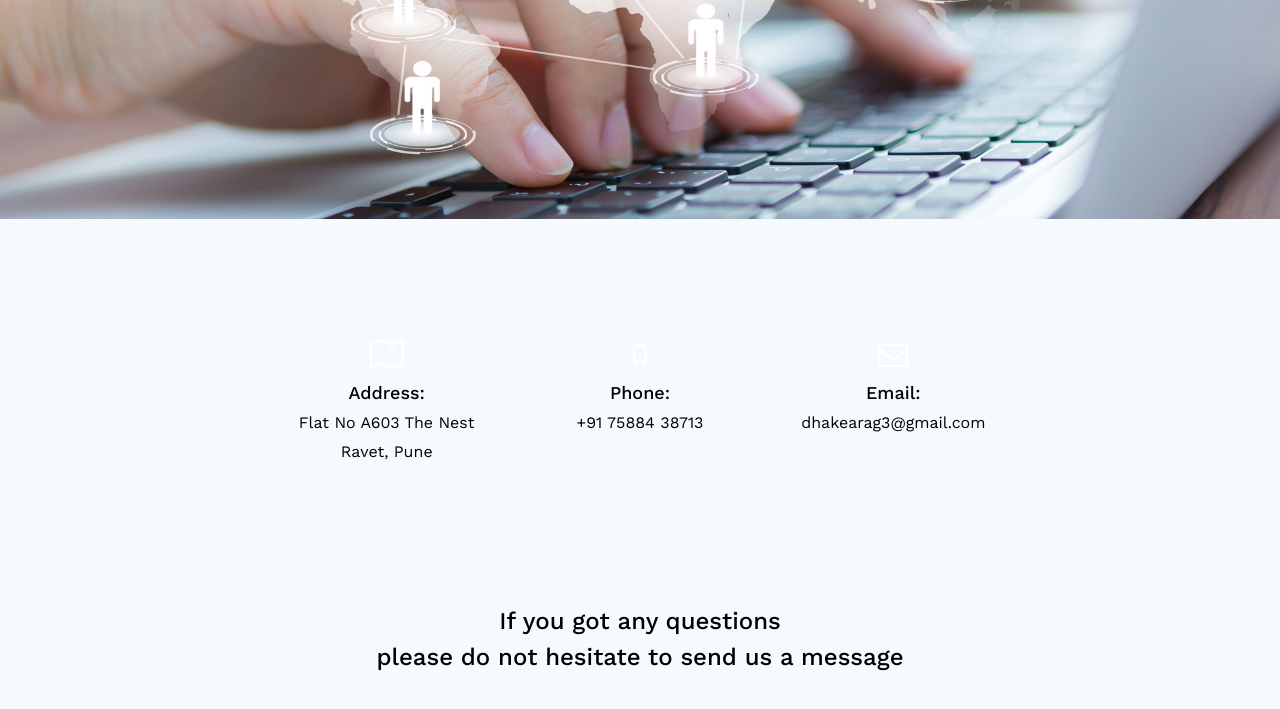
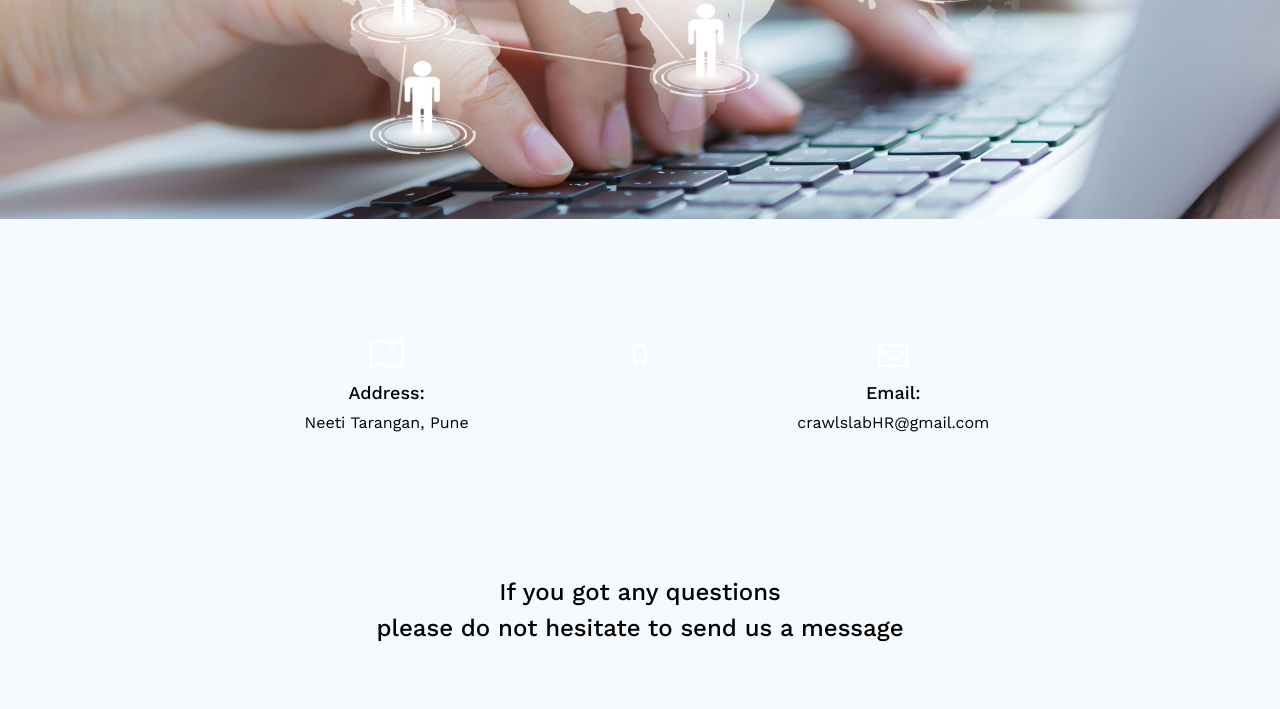
Before and after one commit to padhake14/crawlslab, a plain HTML site: page contact.html in a window 1280 px wide. Shown: the part 381-1090 px from the top of the page. Drawn offline with nearby package versions, Linux system fonts and the light colour scheme; files whose address does not match are found by name.

Commit message:
Update contact.html

```diff
--- a/contact.html
+++ b/contact.html
@@ -71,19 +71,20 @@
 		          	<div class="icon">
 		          		<span class="icon-map-o"></span>
 		          	</div>
-		            <p><span>Address:</span> Flat No A603 The Nest Ravet, Pune</p>
+		            <p><span>Address:</span> 	Neeti Tarangan, Pune
+</p>
 		          </div>
 		          <div class="col-md-4 text-center border-height py-4">
 		          	<div class="icon">
 		          		<span class="icon-mobile-phone"></span>
 		          	</div>
-		            <p><span>Phone:</span> <a href="tel://1234567920">+91 75884 38713</a></p>
+		           <!-- <p><span>Phone:</span> <a href="tel://1234567920"></a></p>-->
 		          </div>
 		          <div class="col-md-4 text-center py-4">
 		          	<div class="icon">
 		          		<span class="icon-envelope-o"></span>
 		          	</div>
-		            <p><span>Email:</span> <a href="mailto:info@yoursite.com">dhakearag3@gmail.com</a></p>
+		            <p><span>Email:</span> <a href="mailto:info@yoursite.com">crawlslabHR@gmail.com</a></p>
 		          </div>
 		        </div>
           </div>
```
